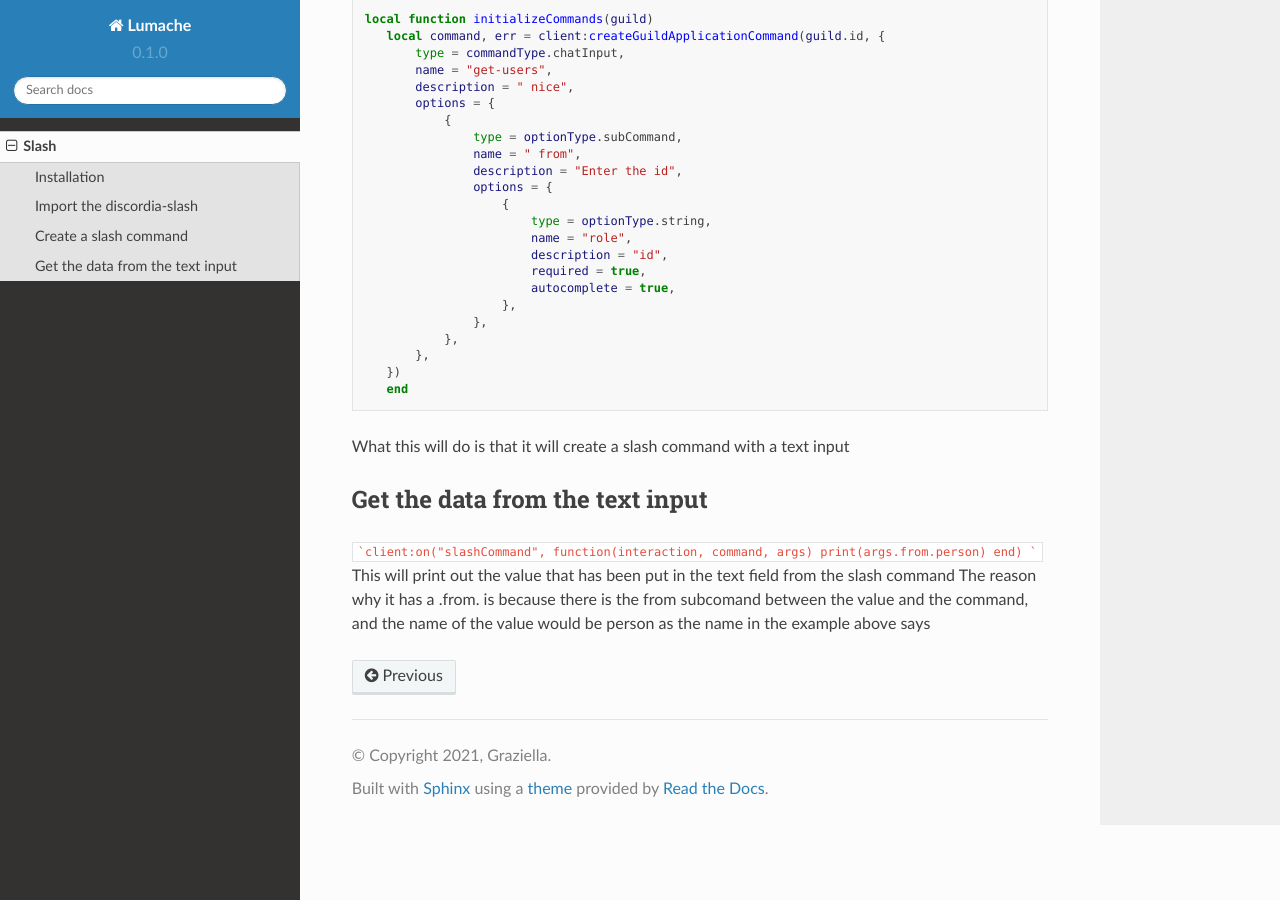
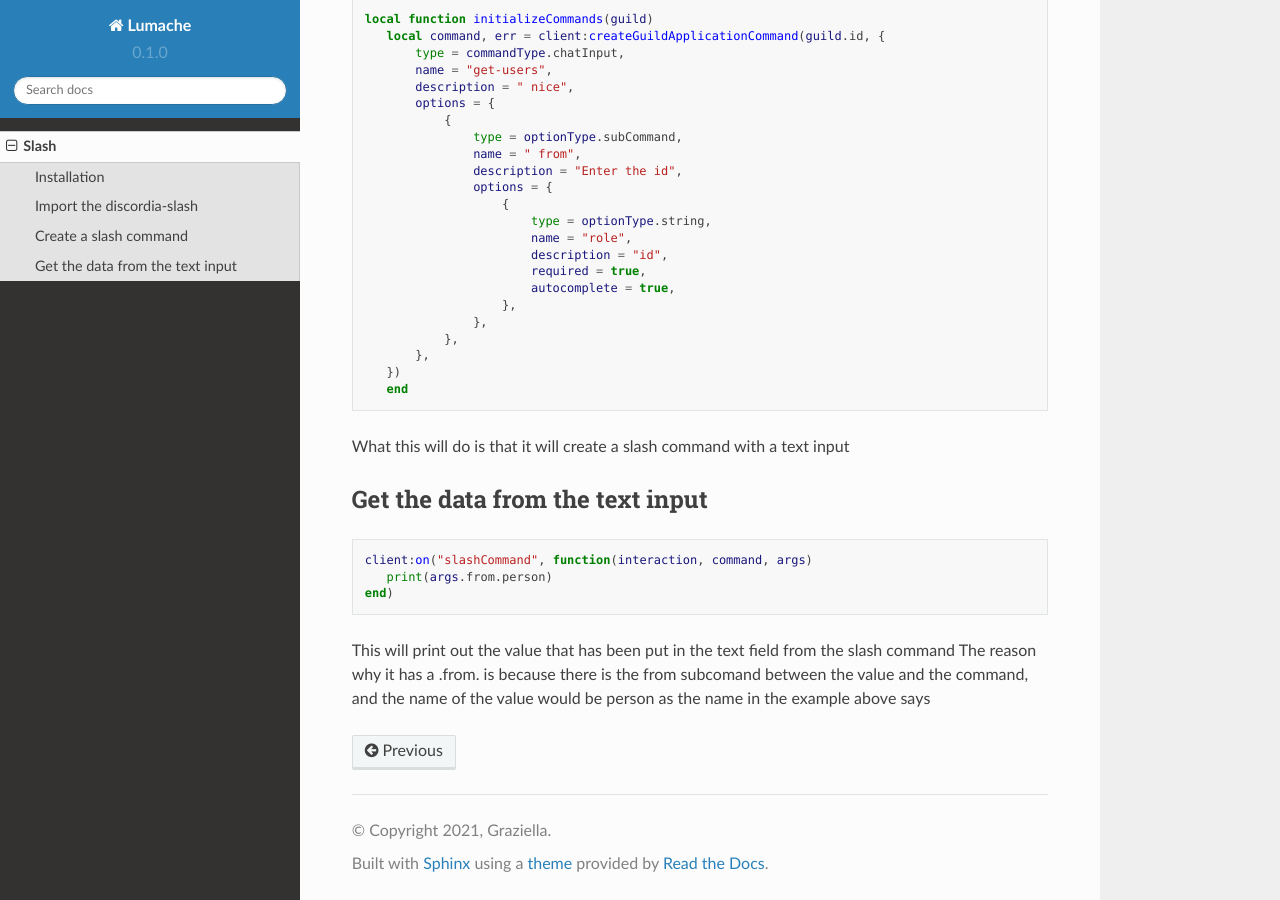
Before and after one commit to justdie386/discordia-examples, a Sphinx documentation site: the page built from docs/source/slash.rst, in a window 1280 px wide and 900 px high, scrolled down 534 px. Built offline with Sphinx 7.4.7 and the Read the Docs theme 2.0.0, drawn with Linux system fonts in a browser that asks for light colours; pages that are not in the unit, such as notebooks, are missing from menus.

Commit message:
Update slash.rst

````diff
--- a/docs/source/slash.rst
+++ b/docs/source/slash.rst
@@ -53,9 +53,11 @@ What this will do is that it will create a slash command with a text input
 
 Get the data from the text input
 ----------------
-```client:on("slashCommand", function(interaction, command, args)
-print(args.from.person)
-end)
-```
+.. code-block:: lua
+
+   client:on("slashCommand", function(interaction, command, args)
+      print(args.from.person)
+   end)
+
 This will print out the value that has been put in the text field from the slash command
 The reason why it has a .from. is because there is the from subcomand between the value and the command, and the name of the value would be person as the name in the example above says
````
